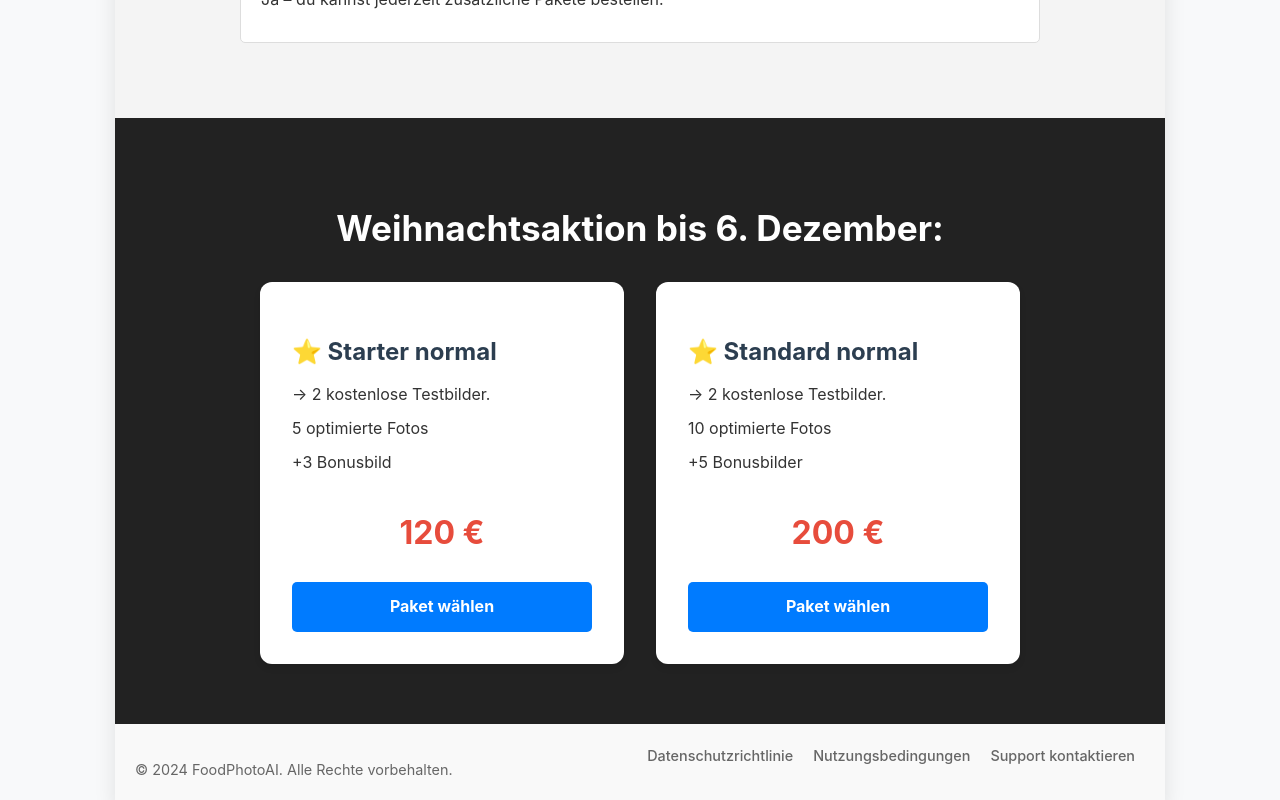
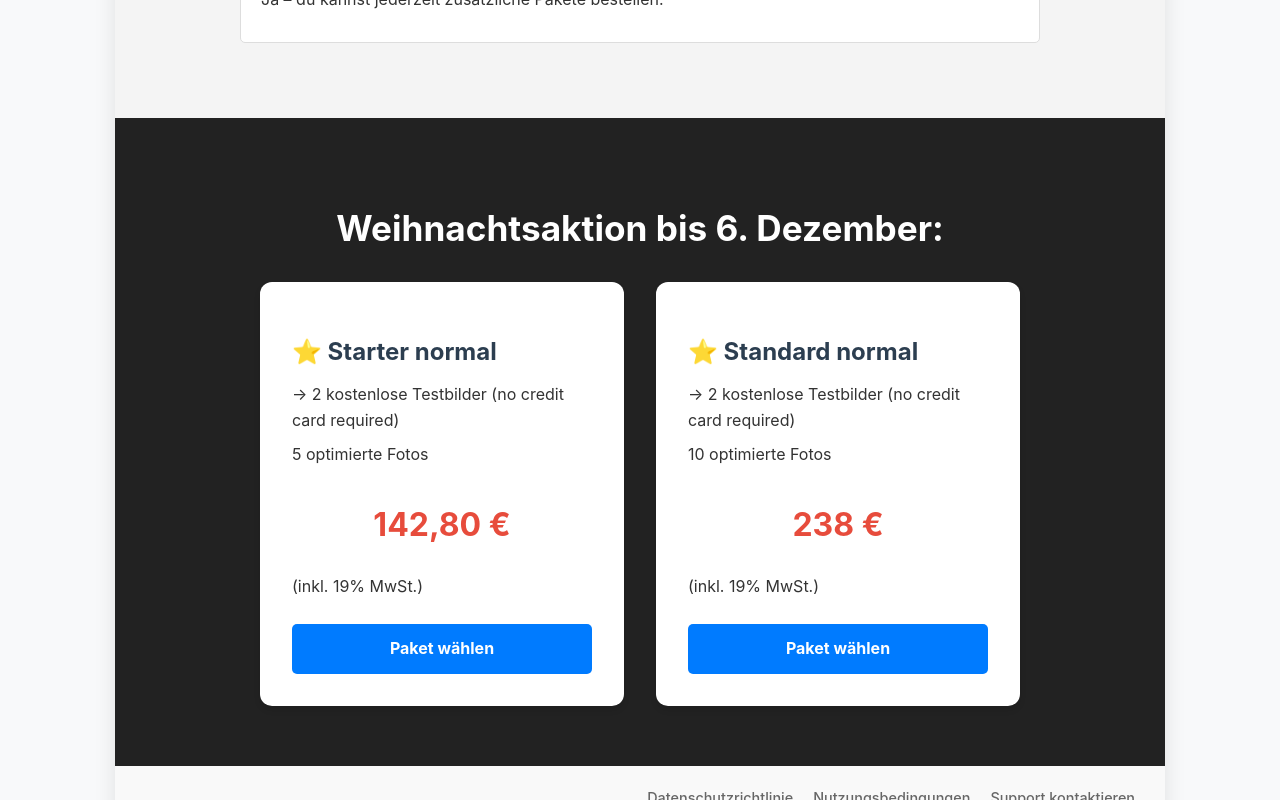
Before and after one commit to martin-wrede/react-landing-page-photos, a React (Vite) app: page / in a window 1280 px wide. Shown: the part 5139-5939 px from the top of the page. Built offline with nearby package versions, Linux system fonts and the light colour scheme.

Commit message:
update text

```diff
--- a/src/components/CTASection.jsx
+++ b/src/components/CTASection.jsx
@@ -18,6 +18,7 @@ const CTASection = ({ data }) => {
                   ))}
                 </ul>
                 <div className="pricing-price">{item.price}</div>
+                <div className="pricing-features">{item.priceInformation}</div>
                 <a href={item.buttonLink} className="cta-button pricing-button">{item.buttonText}</a>
               </div>
             ))}
--- a/src/data/content-de.json
+++ b/src/data/content-de.json
@@ -86,7 +86,7 @@
     "items": [
       {
         "question": "Wie funktioniert das?",
-        "answer": "Du sendest uns einfach deine vorhandenen Essensfotos. Wir optimieren sie mit modernster AI und schicken dir die fertigen Bilder zurück."
+        "answer": "Du ladest die Fotos auf unseren Server hoch. Wir optimieren sie mit modernster AI und schicken dir die fertigen Bilder zurück."
       },
       {
         "question": "Brauche ich professionelle Kamera-Fotos?",
@@ -98,7 +98,7 @@
       },
       {
         "question": "Kann ich vor dem Kauf Beispiele sehen?",
-        "answer": "Ja. Du bekommst 2 kostenlose Testoptimierungen, bevor du dich entscheidest."
+        "answer": "Ja. Du bekommst als Neukunde 2 kostenlose Testoptimierungen, bevor du dich entscheidest."
       },
       {
         "question": "Welche Dateiformate akzeptiert ihr?",
@@ -116,47 +116,26 @@
       {
         "title": "⭐ Starter normal",
         "features": [
-          "→ 2 kostenlose Testbilder.",
+          "→ 2 kostenlose Testbilder (no credit card required)",
           "5 optimierte Fotos",
-          "+3 Bonusbild"
+          ""
         ],
-        "price": "120 €",
+        "price": "142,80 €",
+        "priceInformation": "(inkl. 19% MwSt.)",
         "buttonText": "Paket wählen",
-        "buttonLink": "https://7583219905613.gumroad.com/l/uqlzrx"
+        "buttonLink": "https://upload-images-form.pages.dev/?package=test"
       },
       {
         "title": "⭐ Standard normal",
         "features": [
-          "→ 2 kostenlose Testbilder.",
+          "→ 2 kostenlose Testbilder (no credit card required)",
           "10 optimierte Fotos",
-          "+5 Bonusbilder"
+          ""
         ],
-        "price": "200 €",
+        "price": "238 €",
+        "priceInformation": "(inkl. 19% MwSt.)",
         "buttonText": "Paket wählen",
-        "buttonLink": "https://7583219905613.gumroad.com/l/lljsov"
-      }
-    ]
-  },
-  "pricing": {
-    "headline": "Preistabelle",
-    "items": [
-      {
-        "name": "Starter",
-        "content": "5 optimierte Fotos",
-        "price": "120 €",
-        "bonus": "+ 3 Gratisbilder"
-      },
-      {
-        "name": "Standard (Beliebt)",
-        "content": "10 optimierte Fotos",
-        "price": "200 €",
-        "bonus": "+ 8 Gratisbilder"
-      },
-      {
-        "name": "Premium",
-        "content": "20 optimierte Fotos",
-        "price": "350 €",
-        "bonus": "+ 15 Gratisbilder"
+        "buttonLink": "https://upload-images-form.pages.dev/?package=test"
       }
     ]
   },
--- a/src/data/content-en.json
+++ b/src/data/content-en.json
@@ -120,47 +120,26 @@
       {
         "title": "⭐ Starter Package",
         "features": [
-          "→ 2 free test images.",
+          "→ 2 free test images (no credit card required)",
           "5 optimized photos",
-          "+3 Bonus images"
+          ""
         ],
-        "price": "120 €",
+        "price": "142,80 €",
+        "priceInformation": "(incl. 19% VAT)",
         "buttonText": "Select Package",
-        "buttonLink": "https://7583219905613.gumroad.com/l/uqlzrx"
+        "buttonLink": "https://upload-images-form.pages.dev/?package=test"
       },
       {
         "title": "⭐ Standard Package",
         "features": [
-          "→ 2 free test images.",
+          "→ 2 free test images (no credit card required)",
           "10 optimized photos",
-          "+5 Bonus images"
+          ""
         ],
-        "price": "200 €",
+        "price": "238 €",
+        "priceInformation": "(incl. 19% VAT)",
         "buttonText": "Select Package",
-        "buttonLink": "https://7583219905613.gumroad.com/l/lljsov"
-      }
-    ]
-  },
-  "pricing": {
-    "headline": "Pricing Table",
-    "items": [
-      {
-        "name": "Starter",
-        "content": "5 optimized photos",
-        "price": "120 €",
-        "bonus": "+ 3 Free Images"
-      },
-      {
-        "name": "Standard (Popular)",
-        "content": "10 optimized photos",
-        "price": "200 €",
-        "bonus": "+ 8 Free Images"
-      },
-      {
-        "name": "Premium",
-        "content": "20 optimized photos",
-        "price": "350 €",
-        "bonus": "+ 15 Free Images"
+        "buttonLink": "https://upload-images-form.pages.dev/?package=test"
       }
     ]
   },
```
